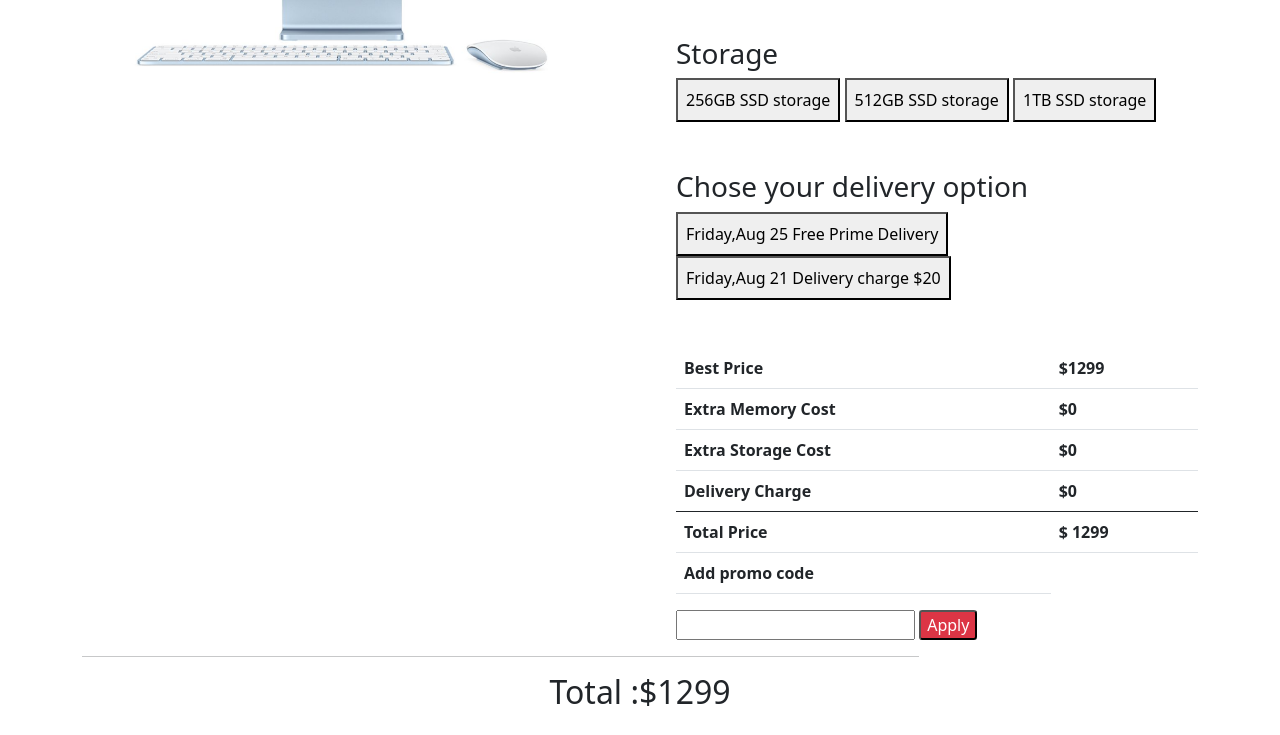
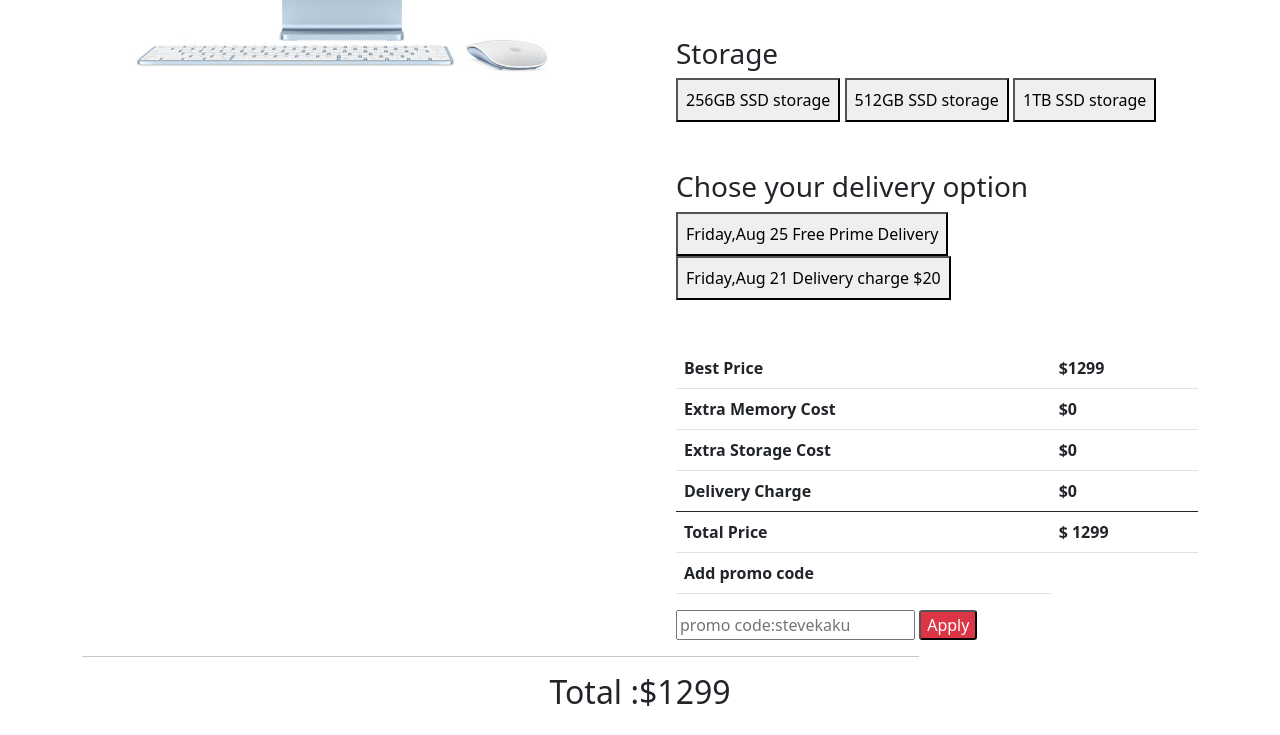
Before and after one commit to ABRARALVINIRAB/MAC-book-Single-page-calculation, a plain HTML site: page index.html in a window 1280 px wide. Both pictures are taken after a click on the button "Apply". Shown: the part 393-1128 px from the top of the page. Drawn offline with Linux system fonts and the light colour scheme.

Commit message:
final commit

```diff
--- a/index.html
+++ b/index.html
@@ -94,7 +94,7 @@
 
                     </table>
                     <tr class="mb-5">
-                        <input id="steveKaku" type="text">
+                        <input id="steveKaku" type="text" placeholder="promo code:stevekaku">
                         <button id="apply" class="bg-danger text-white rounded-1">Apply</button>
                     </tr>
                 </div>
--- a/js/app.js
+++ b/js/app.js
@@ -103,9 +103,9 @@ document.getElementById('apply').addEventListener('click', function () {
         console.log(totalPrice);
         const coupon = document.getElementById('final-price');
         coupon.innerText = totalPrice.innerText - totalPrice.innerText * 0.2;
-
     }
     else {
         window.alert('wrong coupon');
     }
+    steveKaku.value = '';
 });
```
